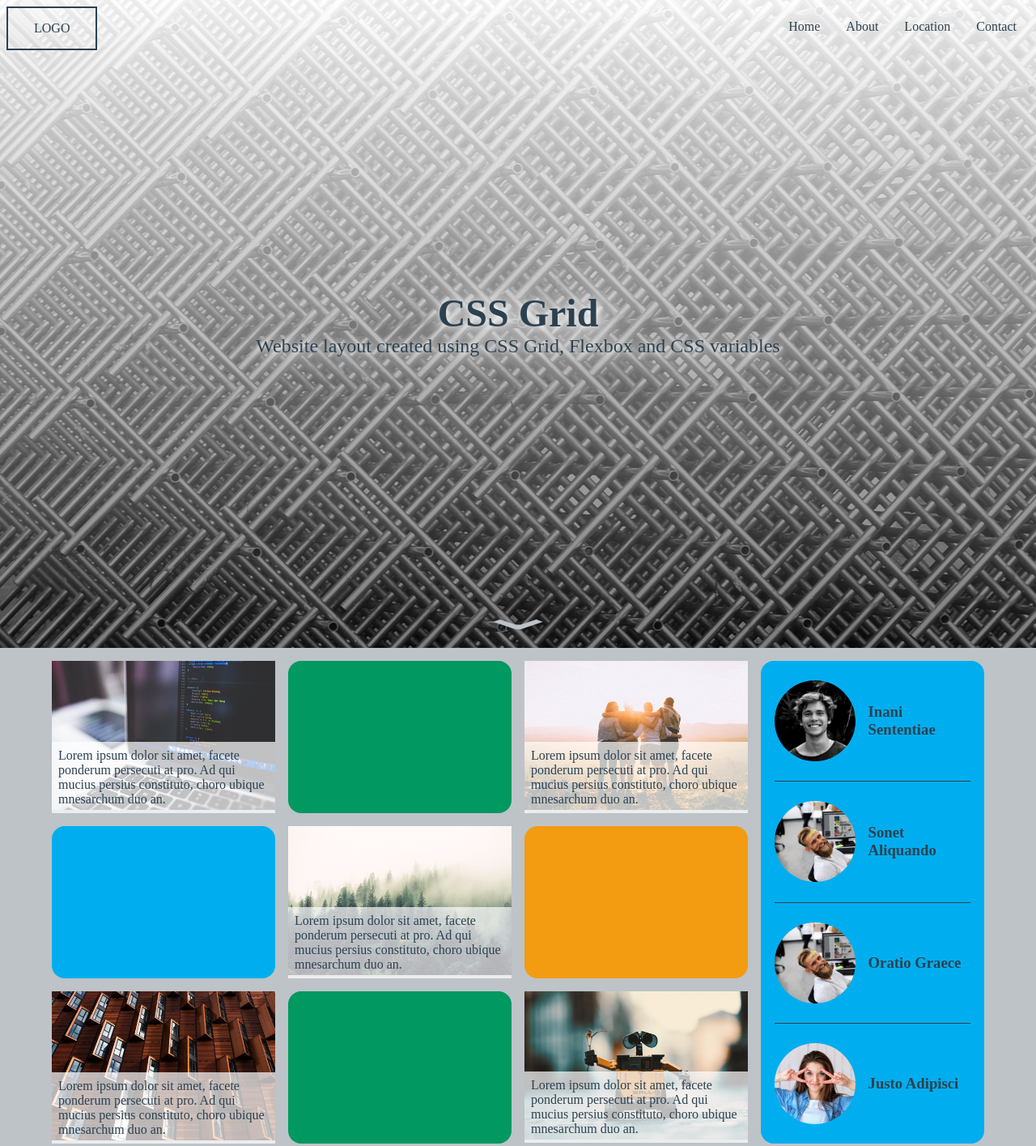
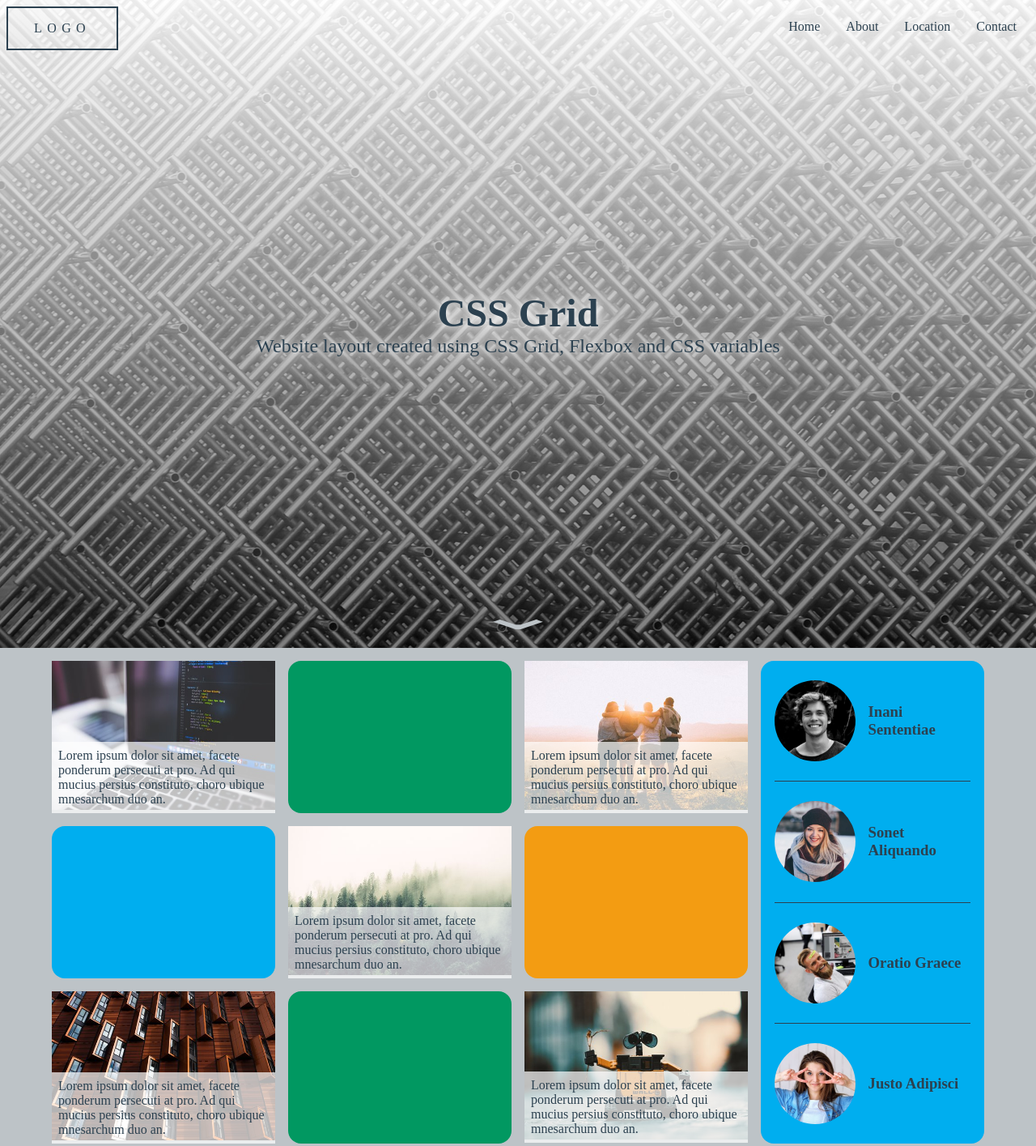
Before and after one commit to akara87ns/CSS-Grid-Layout-Practice, a plain HTML site: page index.html in a window 1280 px wide. Shown: the whole page at 81% size. Drawn offline with Linux system fonts and the light colour scheme.

Commit message:
Small corrections and sidebar image hover effect added

```diff
--- a/css/style.css
+++ b/css/style.css
@@ -45,6 +45,7 @@ ul li:nth-child(1) {
     text-transform: uppercase;
     border: 2px solid var(--darkGrey);
     padding: 1em 2em;
+    letter-spacing: .4em;
 }
 
 ul li:nth-child(1n + 2):hover {
@@ -189,4 +190,11 @@ figcaption {
     height: 100px;
     border-radius: 50%;
     margin-right: 1em;
+    transition: 1s;
 }
+
+.sidebar img:hover {
+    /*box-shadow: 0 0 5px rgba(189,195,199, 0.5);*/
+    transform: scale(1.05);
+    box-shadow: 0 0 15px var(--darkGrey);
+}
--- a/index.html
+++ b/index.html
@@ -83,7 +83,7 @@
                 </div>
                 <div>
                     <!-- <img src="https://static.pexels.com/photos/324658/pexels-photo-324658.jpeg" alt="Team member"> -->
-                    <img src="images/team3.jpeg" alt="Team member">
+                    <img src="images/team2.jpeg" alt="Team member">
                     <h3>Sonet Aliquando</h3>
                 </div>
                 <div>
```
Also changed, not shown: images/Originals/nature.jpeg (deleted), 1 other file.
